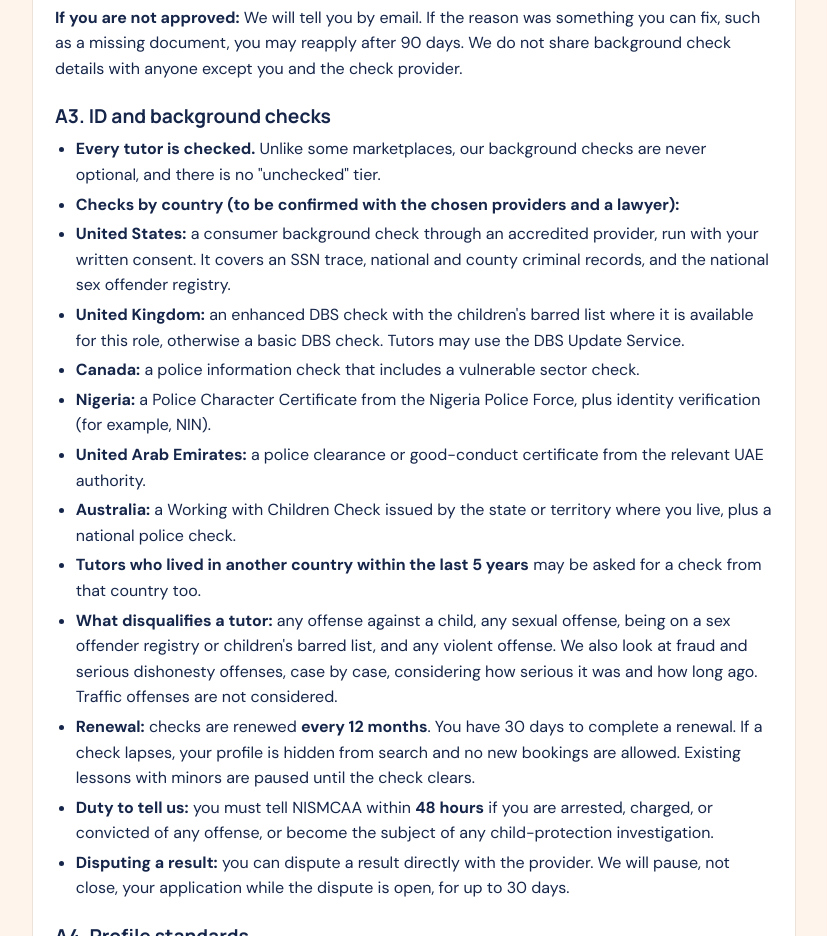
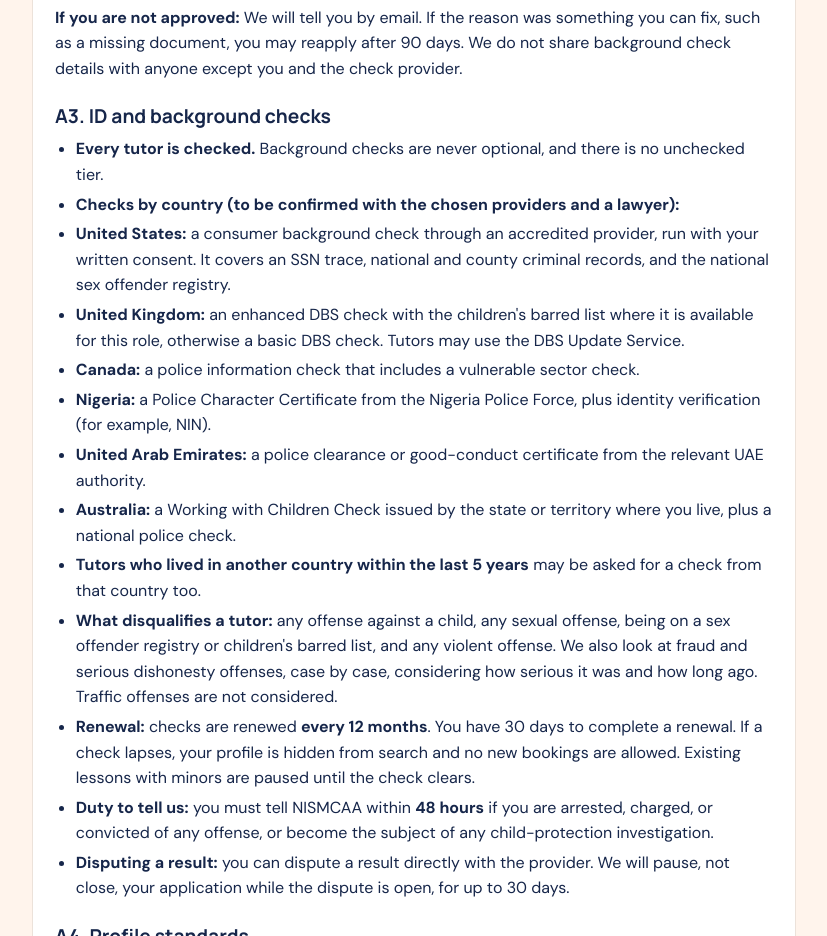
Before and after one commit to koralimage-debug/nismcaa-tutor, a plain HTML site: page legal/standards.html in a window 1280 px wide. Shown: the part 3120-4056 px from the top of the page, without its empty margins (226-1053 px from the left). Drawn offline with Linux system fonts and the light colour scheme.

Commit message:
Tutor: drop the marketplace comparison from the standards handbook
Replace the "Unlike some marketplaces..." sentence with a plain statement that background checks are never optional and there is no unchecked tier.

```diff
--- a/legal/standards.html
+++ b/legal/standards.html
@@ -198,7 +198,7 @@ Contact: info@nismcaa.com</p>
 <p><strong>If you are not approved:</strong> We will tell you by email. If the reason was something you can fix, such as a missing document, you may reapply after 90 days. We do not share background check details with anyone except you and the check provider.</p>
 <h2>A3. ID and background checks</h2>
 <ul>
-<li><strong>Every tutor is checked.</strong> Unlike some marketplaces, our background checks are never optional, and there is no "unchecked" tier.</li>
+<li><strong>Every tutor is checked.</strong> Background checks are never optional, and there is no unchecked tier.</li>
 <li><strong>Checks by country (to be confirmed with the chosen providers and a lawyer):</strong></li>
 <li><strong>United States:</strong> a consumer background check through an accredited provider, run with your written consent. It covers an SSN trace, national and county criminal records, and the national sex offender registry.</li>
 <li><strong>United Kingdom:</strong> an enhanced DBS check with the children's barred list where it is available for this role, otherwise a basic DBS check. Tutors may use the DBS Update Service.</li>
```
Also changed, not shown: 1 other file.
